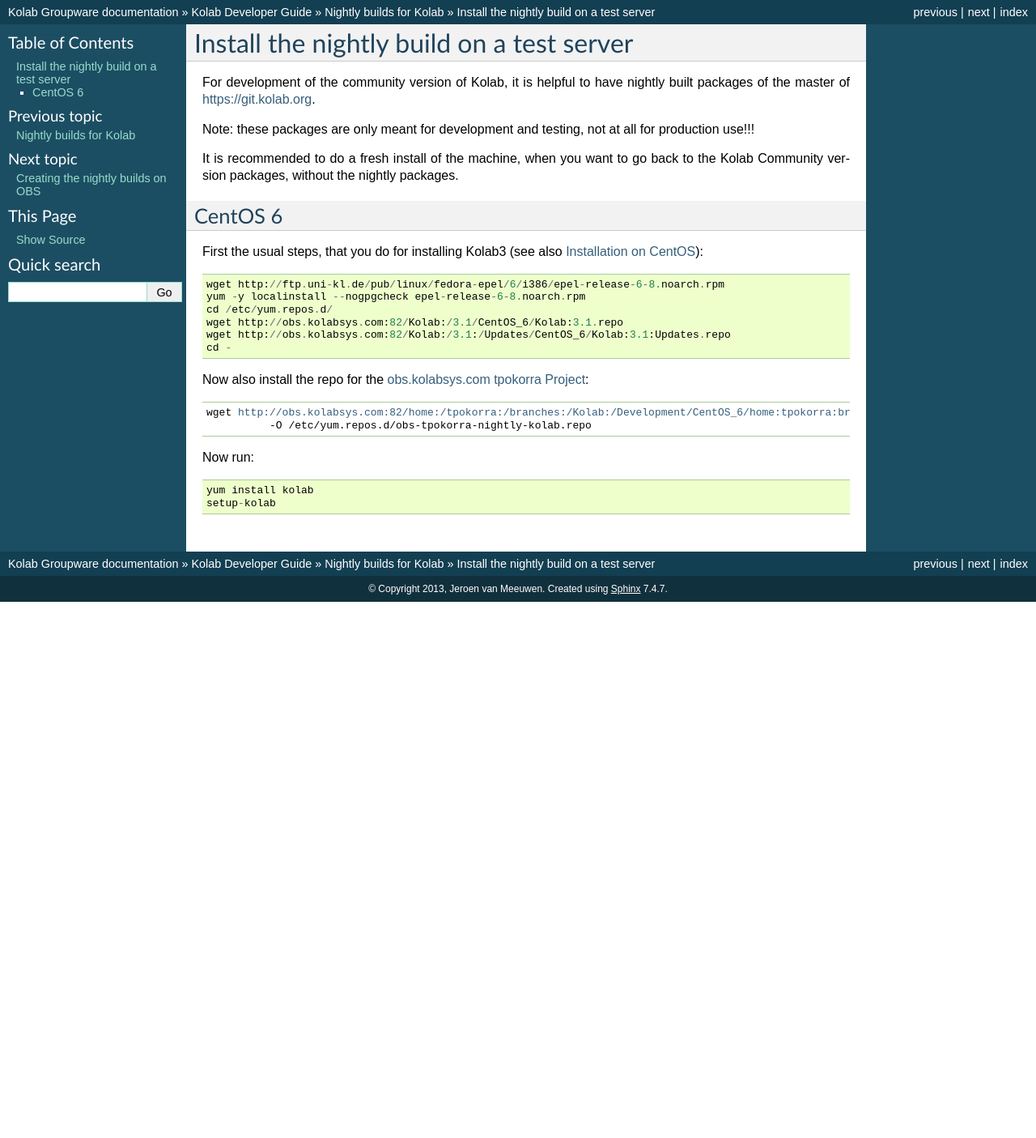
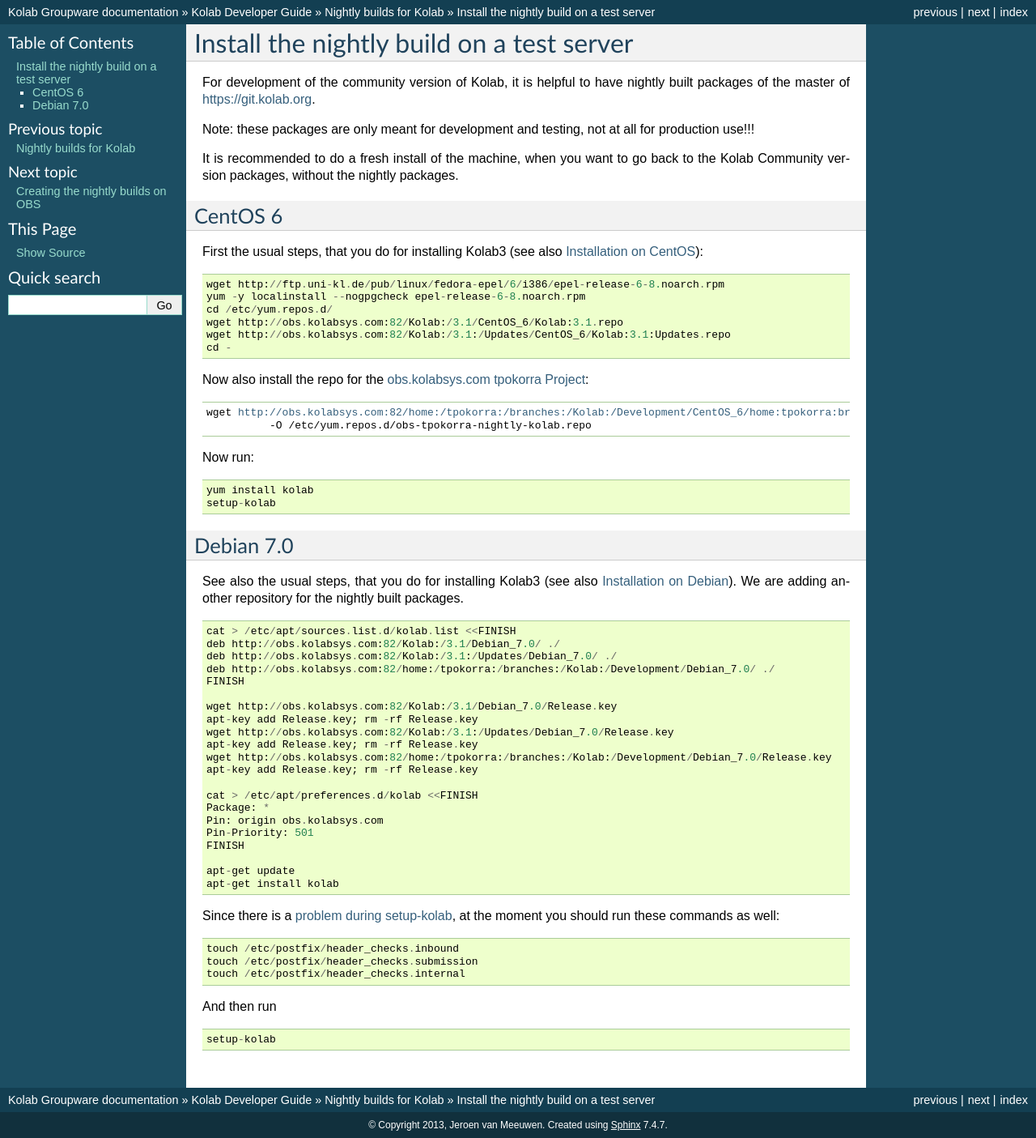
Before and after one commit to kanarip/kolab-docs, a Sphinx documentation site: the page built from source/developer-guide/nightly-builds/install.rst, in a window 1280 px wide. Shown: the whole page at 81% size. Built offline with Sphinx 7.4.7, drawn with Linux system fonts in a browser that asks for light colours; before the commit the page ends 900 px from its top, so only the background shows below that.

Commit message:
create and install nightly builds for Debian

```diff
--- a/source/developer-guide/nightly-builds/install.rst
+++ b/source/developer-guide/nightly-builds/install.rst
@@ -37,3 +37,43 @@
 
     yum install kolab
     setup-kolab
+
+Debian 7.0
+==========
+
+See also the usual steps, that you do for installing Kolab3 (see also :ref:`installation-debian`). We are adding another repository for the nightly built packages.
+
+.. parsed-literal::
+    cat > /etc/apt/sources.list.d/kolab.list <<FINISH
+    deb http://obs.kolabsys.com:82/Kolab:/3.1/Debian_7.0/ ./
+    deb http://obs.kolabsys.com:82/Kolab:/3.1:/Updates/Debian_7.0/ ./
+    deb http://obs.kolabsys.com:82/home:/tpokorra:/branches:/Kolab:/Development/Debian_7.0/ ./
+    FINISH
+
+    wget http://obs.kolabsys.com:82/Kolab:/3.1/Debian_7.0/Release.key
+    apt-key add Release.key; rm -rf Release.key
+    wget http://obs.kolabsys.com:82/Kolab:/3.1:/Updates/Debian_7.0/Release.key
+    apt-key add Release.key; rm -rf Release.key
+    wget http://obs.kolabsys.com:82/home:/tpokorra:/branches:/Kolab:/Development/Debian_7.0/Release.key
+    apt-key add Release.key; rm -rf Release.key
+
+    cat > /etc/apt/preferences.d/kolab <<FINISH
+    Package: *
+    Pin: origin obs.kolabsys.com
+    Pin-Priority: 501
+    FINISH
+
+    apt-get update
+    apt-get install kolab
+
+Since there is a `problem during setup-kolab <https://issues.kolab.org/show_bug.cgi?id=2404>`_, at the moment you should run these commands as well:
+
+.. parsed-literal::
+    touch /etc/postfix/header_checks.inbound
+    touch /etc/postfix/header_checks.submission
+    touch /etc/postfix/header_checks.internal
+
+And then run
+
+.. parsed-literal::
+    setup-kolab
--- a/source/installation-guide/debian.rst
+++ b/source/installation-guide/debian.rst
@@ -1,3 +1,5 @@
+.. _installation-debian:
+
 ======================
 Installation on Debian
 ======================
```
Also changed, not shown: source/developer-guide/nightly-builds/create.rst (+24 -2 lines).
